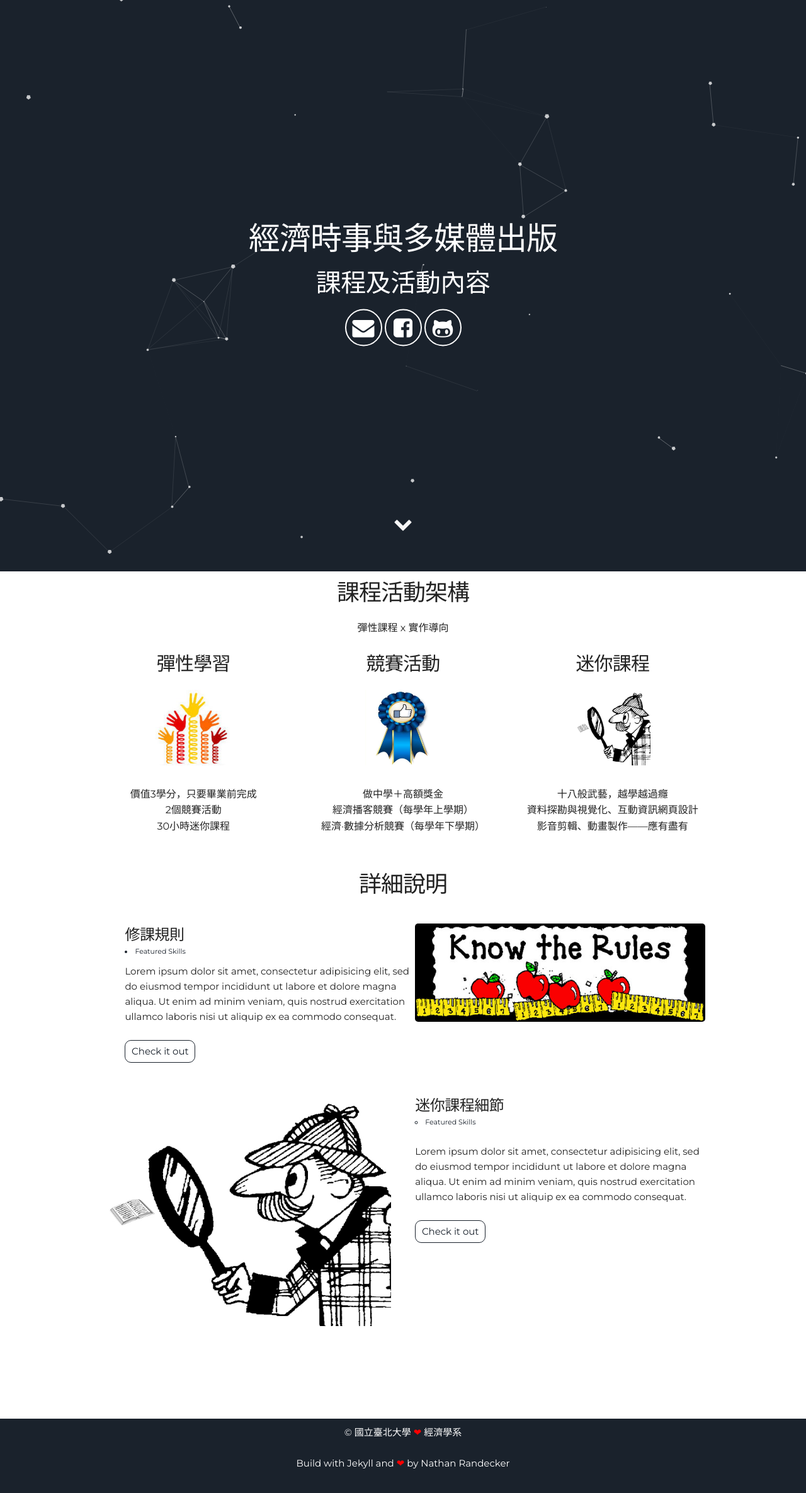
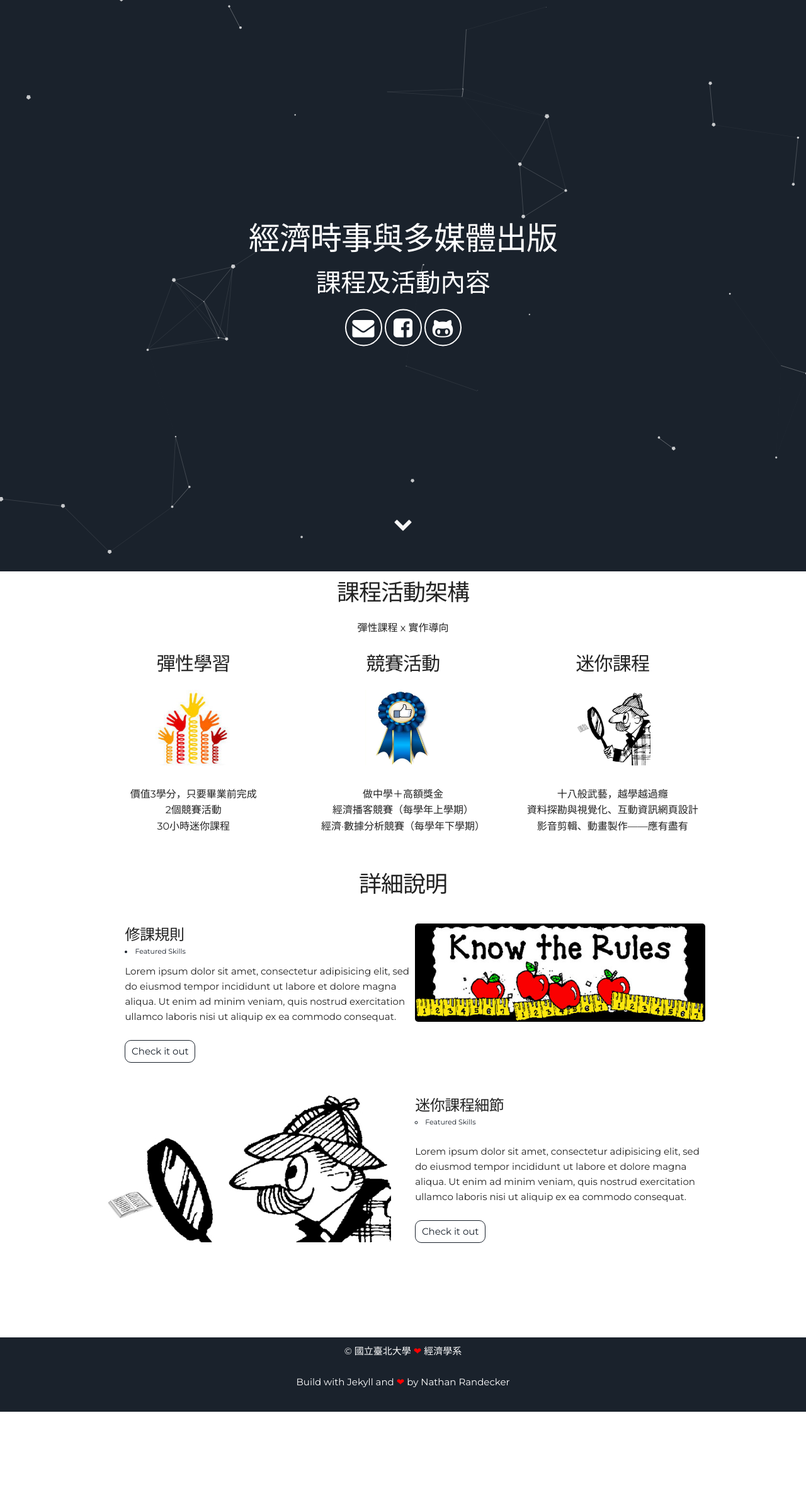
Before and after one commit to changmengchin/Multimedia-Publication-of-Economic-Issues, a Jekyll site: the page built from index.html, in a window 1280 px wide. Shown: the whole page at 63% size. Built offline with Jekyll 4.4.1, drawn with Linux system fonts in a browser that asks for light colours; after the commit the page ends 2241 px from its top, so only the background shows below that.

Commit message:
update projects icons

```diff
--- a/_includes/projects.html
+++ b/_includes/projects.html
@@ -15,7 +15,7 @@
   </div>
   <div class="row user-projects">
     <div class="six columns">
-      <img alt="mountains" src="{{ "/assets/img/minicourse.jpg" | prepend: site.baseurl }}" />
+      <img alt="mountains" src="{{ "/assets/img/minicoursehalf.jpeg" | prepend: site.baseurl }}" />
     </div>
     <div class="six columns">
       <h5> 迷你課程細節 </h5>
```
Also changed, not shown: assets/img/minicoursehalf.jpeg (added).
